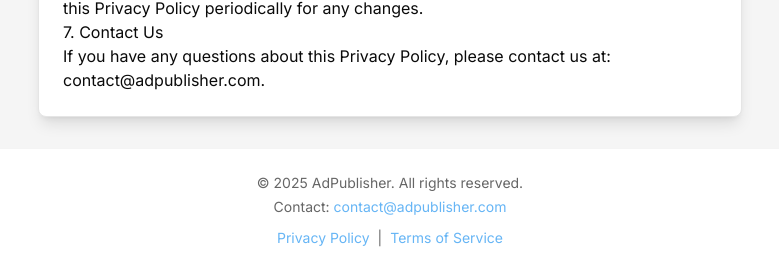
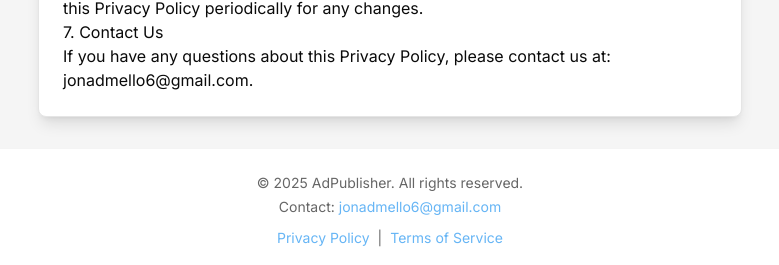
Before and after one commit to JonaDmello5/WebsiteAndBot, a Next.js app: page /privacy-policy in a window 1280 px wide. Shown: the part 1119-1384 px from the top of the page, without its empty margins (250-1029 px from the left). Built offline with nearby package versions, Linux system fonts and the light colour scheme.

Commit message:
replace the contact "contact@adpublisher.com" with "jonadmello6@gmail.co

```diff
--- a/src/app/privacy-policy/page.tsx
+++ b/src/app/privacy-policy/page.tsx
@@ -42,7 +42,7 @@
             <p>We may update this Privacy Policy from time to time. We will notify you of any changes by posting the new Privacy Policy on this page. You are advised to review this Privacy Policy periodically for any changes.</p>
 
             <h2>7. Contact Us</h2>
-            <p>If you have any questions about this Privacy Policy, please contact us at: <a href="mailto:contact@adpublisher.com">contact@adpublisher.com</a>.</p>
+            <p>If you have any questions about this Privacy Policy, please contact us at: <a href="mailto:jonadmello6@gmail.com">jonadmello6@gmail.com</a>.</p>
           </CardContent>
         </Card>
       </main>
--- a/src/app/terms-of-service/page.tsx
+++ b/src/app/terms-of-service/page.tsx
@@ -42,7 +42,7 @@
             <p>Any claim relating to AdPublisher's Website shall be governed by the laws of the jurisdiction of AdPublisher's owner without regard to its conflict of law provisions.</p>
 
             <h2>10. Contact Us</h2>
-            <p>If you have any questions about these Terms of Service, please contact us at: <a href="mailto:contact@adpublisher.com">contact@adpublisher.com</a>.</p>
+            <p>If you have any questions about these Terms of Service, please contact us at: <a href="mailto:jonadmello6@gmail.com">jonadmello6@gmail.com</a>.</p>
           </CardContent>
         </Card>
       </main>
--- a/src/components/layout/footer.tsx
+++ b/src/components/layout/footer.tsx
@@ -8,7 +8,7 @@
           &copy; {new Date().getFullYear()} AdPublisher. All rights reserved.
         </p>
         <p className="text-sm mt-1">
-          Contact: <a href="mailto:contact@adpublisher.com" className="text-primary hover:underline">contact@adpublisher.com</a>
+          Contact: <a href="mailto:jonadmello6@gmail.com" className="text-primary hover:underline">jonadmello6@gmail.com</a>
         </p>
         <nav className="mt-2">
           <Link href="/privacy-policy" className="text-sm text-primary hover:underline mx-2">
```
Also changed, not shown: 1 other file (tests, documents, lock files or other folders).
